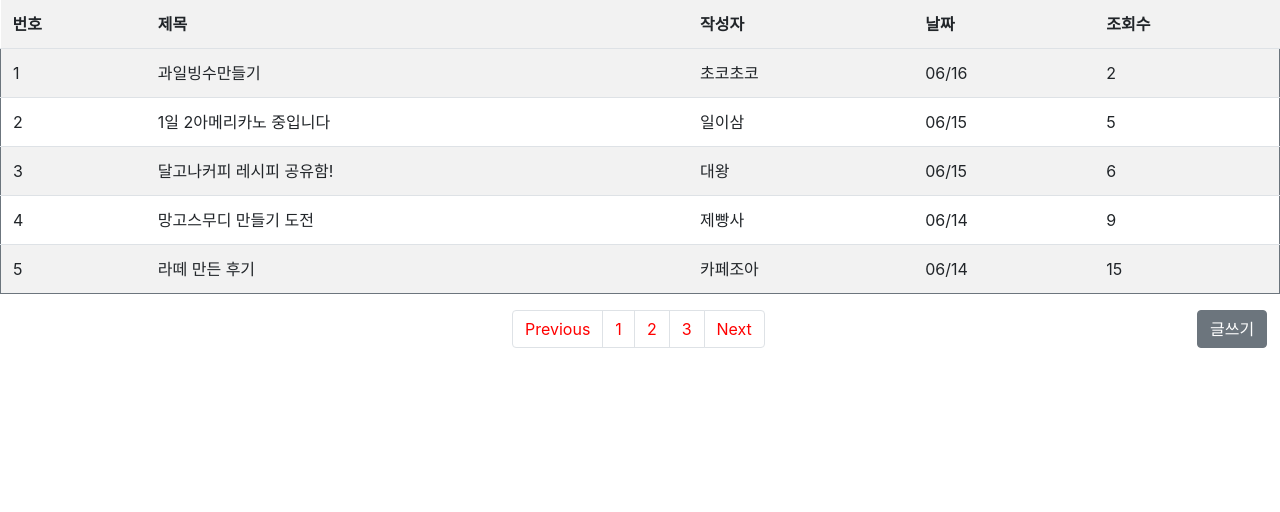
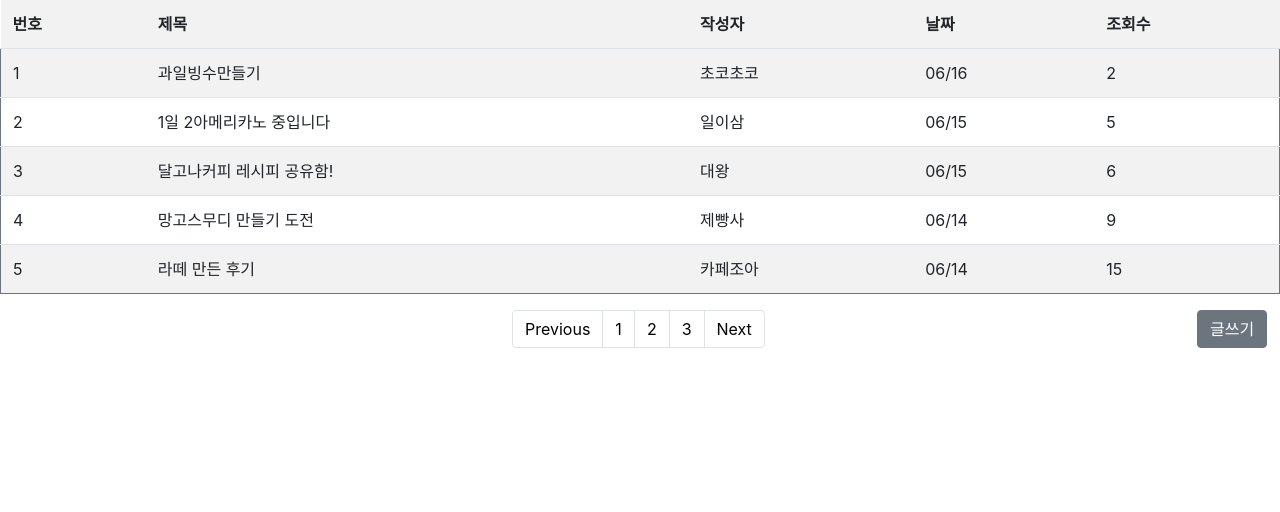
Before and after one commit to GuGaYoung/EasyHomeCafeWebSite, a PHP site: page /commiunity.html in a window 1280 px wide. Shown: the part 178-690 px from the top of the page. Run offline with PHP 8.4, Linux system fonts and the light colour scheme; some libraries are stand-ins or nearby versions.

Commit message:
link태그의 색상 검은색으로 변경

```diff
--- a/html/commiunity.css
+++ b/html/commiunity.css
@@ -1,6 +1,6 @@
-a:link { color: red; text-decoration: none;}
+a:link { color: black; text-decoration: none;}
 a:visited { color: black; text-decoration: none;}
-a:hover { color: blue; text-decoration: underline;}
+a:hover { color: black; text-decoration: underline;}
 
 .recipes{
     padding: 0;
```
